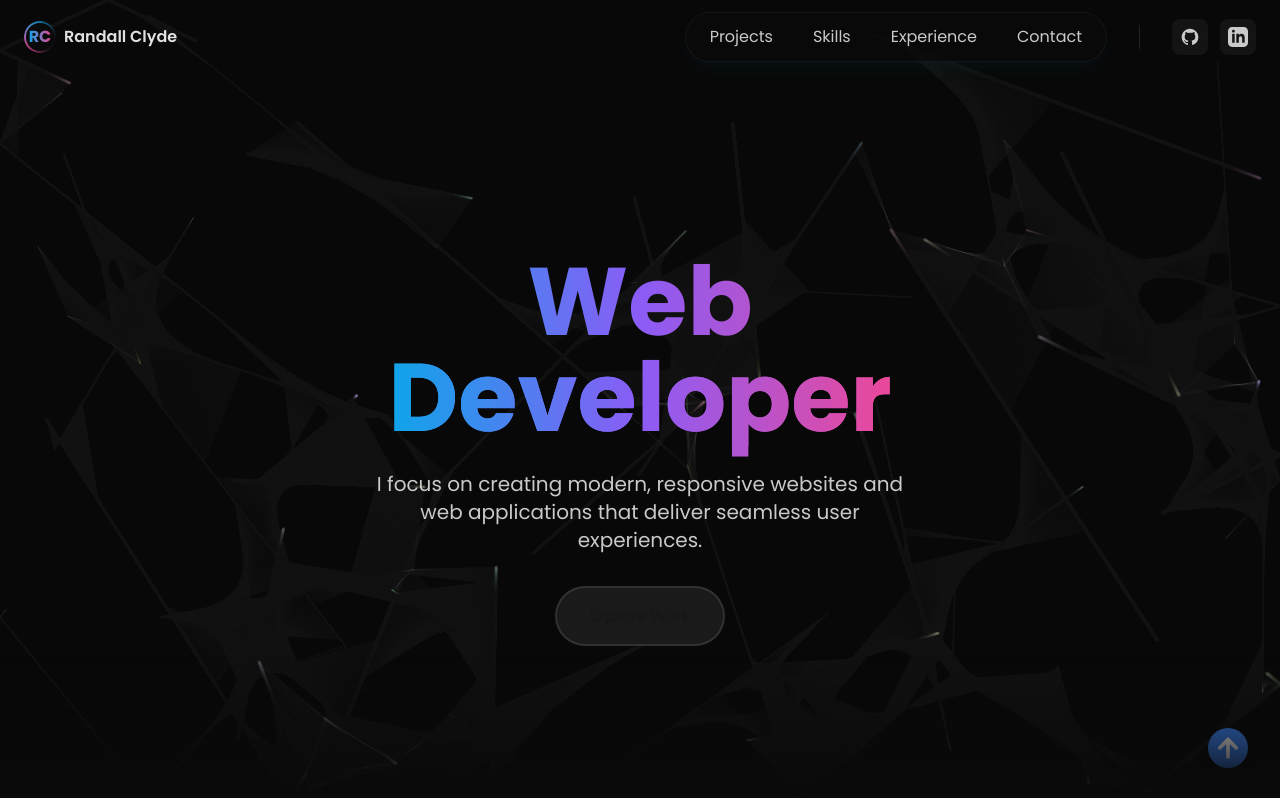
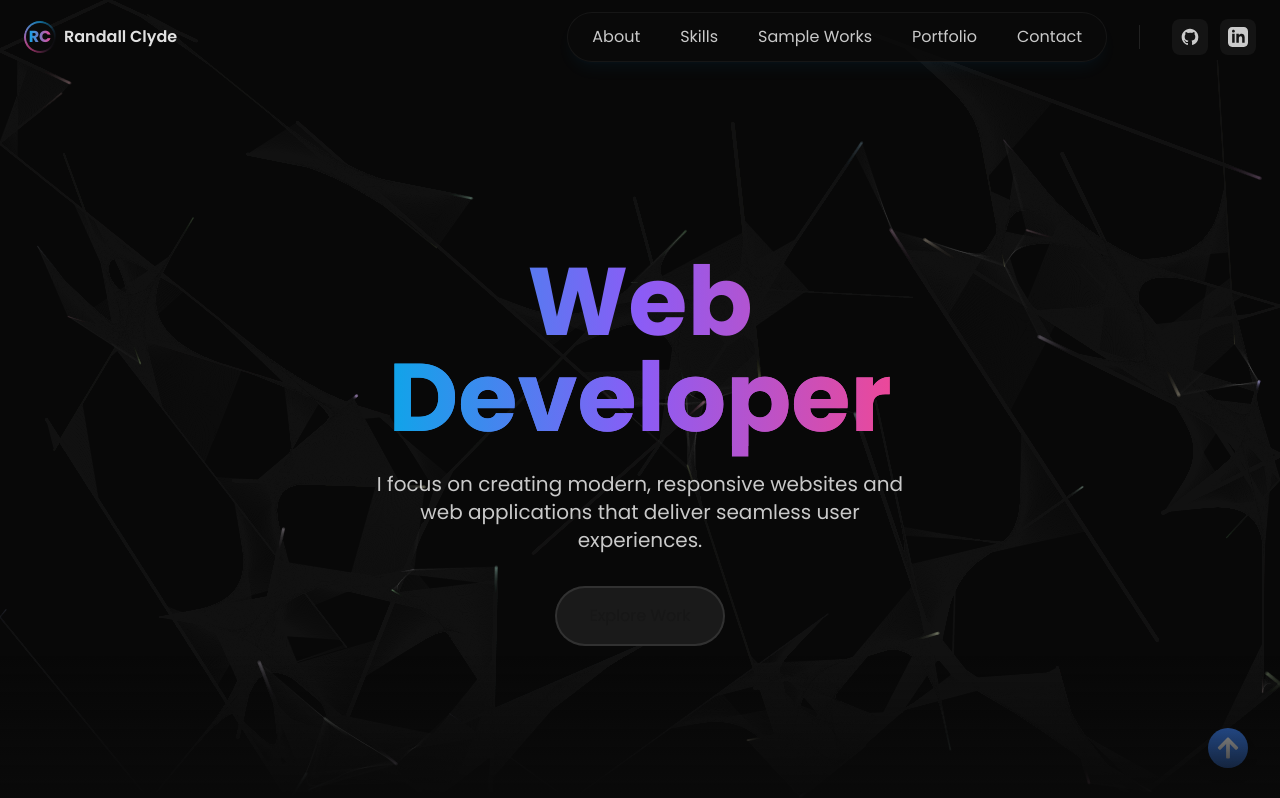
Before and after one commit to jkClyde/gsap_portfolio, a Next.js app: page / in a window 1280 px wide. Shown: the top 798 px of the page. Built offline with nearby package versions, Linux system fonts and the light colour scheme.

Commit message:
Added navlinks

```diff
--- a/app/page.tsx
+++ b/app/page.tsx
@@ -11,7 +11,7 @@ export default function Home() {
 
 
       <ZoomParralax/>
-      <About/>
+      <About />
       <Skills/>
       <HorinzotalScroller/>
 
--- a/components/about.tsx
+++ b/components/about.tsx
@@ -111,7 +111,7 @@ const About: React.FC = () => {
   }, []);
 
   return (
-    <div className="about-section h-screen flex items-center justify-start relative">
+    <div className="about-section h-screen flex items-center justify-start relative" id='about'>
       <div className="w-full">
         <p className="relative text-start leading-[1] px-4 sm:px-8 md:px-[100px] bg-black h-fit py-[40px] transition-all duration-1000 text-4xl sm:text-6xl md:text-7xl lg:text-[96px] font-bold -mt-[80px] md:mt-0">
           I've worked in{' '}
--- a/components/horinzotalScroller.tsx
+++ b/components/horinzotalScroller.tsx
@@ -7,7 +7,7 @@ import { ArrowRight } from "lucide-react";
 
 const HorinzotalScroller = () => {
   return (
-    <div>
+    <div id="sample-works">
       <h2 className="text-4xl md:text-5xl font-bold text-content mb-4 text-center">
           My Portfolio
        </h2>
--- a/components/navbar.tsx
+++ b/components/navbar.tsx
@@ -6,9 +6,10 @@ import { GithubIcon, LinkedInIcon } from './social-icons';
 import { Bars3Icon, XMarkIcon } from '@heroicons/react/24/outline';
 
 const navItems = [
-  { name: 'Projects', href: '/projects' },
+  { name: 'About', href: '#about' },
   { name: 'Skills', href: '#skills' },
-  { name: 'Experience', href: '#experience' },
+  { name: 'Sample Works', href: '#sample-works' },
+  { name: 'Portfolio', href: '#portfolio' },
   { name: 'Contact', href: '#contact' },
 ];
 
```
